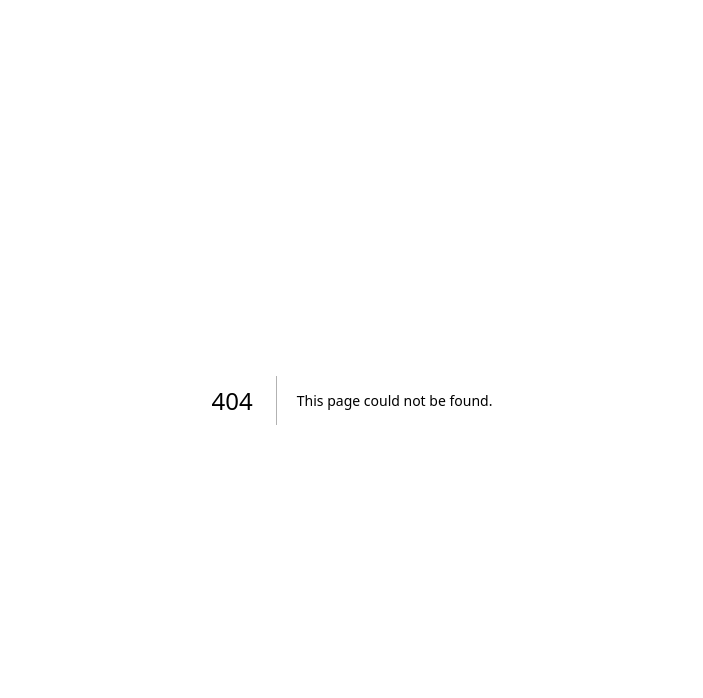
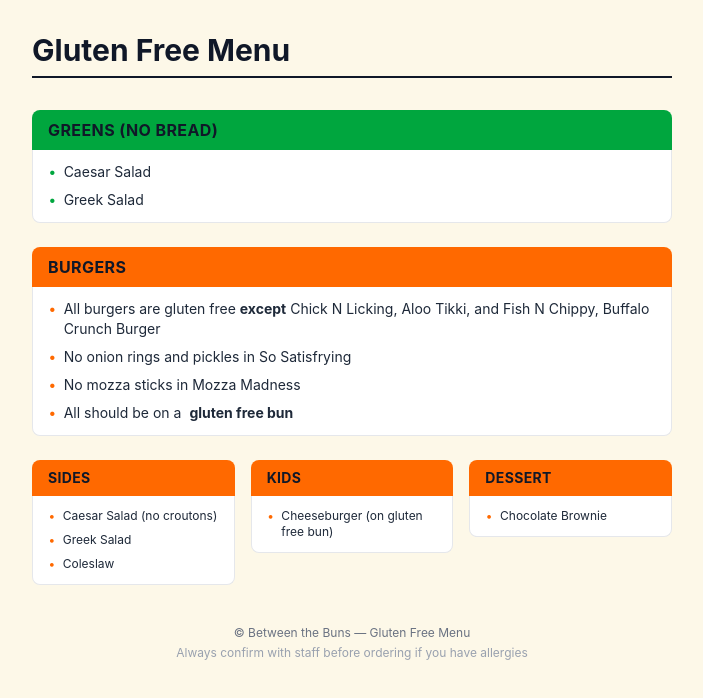
Before and after one commit to nosudoapt/foodsafety, a Next.js app: page /between-the-buns/gluten-free in a window 1280 px wide. Before the commit this address had no page. Shown: the top 698 px of the page, without its empty margins (288-991 px from the left). Built offline with nearby package versions, Linux system fonts and the light colour scheme.

Commit message:
Add Between the Buns Gluten Free Menu
- Greens section (Caesar Salad, Greek Salad)
- Burgers section with exceptions and modifications
- Sides, Kids, Dessert columns
- BTB branded with green/orange color scheme
- Updated BTB landing page

```diff
--- /dev/null
+++ b/src/app/between-the-buns/gluten-free/page.tsx
@@ -0,0 +1,140 @@
+"use client";
+
+export default function GlutenFreeMenuPage() {
+  return (
+    <div className="min-h-screen bg-[#fdf8e8]">
+      {/* Header */}
+      <div className="max-w-2xl mx-auto px-4 py-8">
+        <h1 className="text-3xl font-bold text-gray-900 border-b-2 border-gray-900 pb-2">
+          Gluten Free Menu
+        </h1>
+      </div>
+
+      <div className="max-w-2xl mx-auto px-4 pb-8 space-y-6">
+        {/* GREENS */}
+        <div>
+          <div className="bg-green-600 px-4 py-2 rounded-t-lg">
+            <h2 className="font-bold text-gray-900 uppercase tracking-wide">
+              Greens (No Bread)
+            </h2>
+          </div>
+          <div className="bg-white border border-gray-200 border-t-0 rounded-b-lg px-4 py-3">
+            <ul className="space-y-2">
+              <li className="flex items-start gap-2 text-sm text-gray-800">
+                <span className="text-green-600 font-bold">•</span>
+                Caesar Salad
+              </li>
+              <li className="flex items-start gap-2 text-sm text-gray-800">
+                <span className="text-green-600 font-bold">•</span>
+                Greek Salad
+              </li>
+            </ul>
+          </div>
+        </div>
+
+        {/* BURGERS */}
+        <div>
+          <div className="bg-orange-500 px-4 py-2 rounded-t-lg">
+            <h2 className="font-bold text-gray-900 uppercase tracking-wide">
+              Burgers
+            </h2>
+          </div>
+          <div className="bg-white border border-gray-200 border-t-0 rounded-b-lg px-4 py-3">
+            <ul className="space-y-2">
+              <li className="flex items-start gap-2 text-sm text-gray-800">
+                <span className="text-orange-500 font-bold">•</span>
+                <span>
+                  All burgers are gluten free <strong>except</strong> Chick N Licking, Aloo Tikki, and Fish N Chippy, Buffalo Crunch Burger
+                </span>
+              </li>
+              <li className="flex items-start gap-2 text-sm text-gray-800">
+                <span className="text-orange-500 font-bold">•</span>
+                No onion rings and pickles in So Satisfrying
+              </li>
+              <li className="flex items-start gap-2 text-sm text-gray-800">
+                <span className="text-orange-500 font-bold">•</span>
+                No mozza sticks in Mozza Madness
+              </li>
+              <li className="flex items-start gap-2 text-sm text-gray-800">
+                <span className="text-orange-500 font-bold">•</span>
+                All should be on a <strong>gluten free bun</strong>
+              </li>
+            </ul>
+          </div>
+        </div>
+
+        {/* Bottom 3 Columns */}
+        <div className="grid grid-cols-1 md:grid-cols-3 gap-4">
+          {/* SIDES */}
+          <div>
+            <div className="bg-orange-500 px-4 py-2 rounded-t-lg">
+              <h3 className="font-bold text-gray-900 uppercase tracking-wide text-sm">
+                Sides
+              </h3>
+            </div>
+            <div className="bg-white border border-gray-200 border-t-0 rounded-b-lg px-4 py-3">
+              <ul className="space-y-2">
+                <li className="flex items-start gap-2 text-xs text-gray-800">
+                  <span className="text-orange-500 font-bold">•</span>
+                  Caesar Salad (no croutons)
+                </li>
+                <li className="flex items-start gap-2 text-xs text-gray-800">
+                  <span className="text-orange-500 font-bold">•</span>
+                  Greek Salad
+                </li>
+                <li className="flex items-start gap-2 text-xs text-gray-800">
+                  <span className="text-orange-500 font-bold">•</span>
+                  Coleslaw
+                </li>
+              </ul>
+            </div>
+          </div>
+
+          {/* KIDS */}
+          <div>
+            <div className="bg-orange-500 px-4 py-2 rounded-t-lg">
+              <h3 className="font-bold text-gray-900 uppercase tracking-wide text-sm">
+                Kids
+              </h3>
+            </div>
+            <div className="bg-white border border-gray-200 border-t-0 rounded-b-lg px-4 py-3">
+              <ul className="space-y-2">
+                <li className="flex items-start gap-2 text-xs text-gray-800">
+                  <span className="text-orange-500 font-bold">•</span>
+                  Cheeseburger (on gluten free bun)
+                </li>
+              </ul>
+            </div>
+          </div>
+
+          {/* DESSERT */}
+          <div>
+            <div className="bg-orange-500 px-4 py-2 rounded-t-lg">
+              <h3 className="font-bold text-gray-900 uppercase tracking-wide text-sm">
+                Dessert
+              </h3>
+            </div>
+            <div className="bg-white border border-gray-200 border-t-0 rounded-b-lg px-4 py-3">
+              <ul className="space-y-2">
+                <li className="flex items-start gap-2 text-xs text-gray-800">
+                  <span className="text-orange-500 font-bold">•</span>
+                  Chocolate Brownie
+                </li>
+              </ul>
+            </div>
+          </div>
+        </div>
+
+        {/* Footer */}
+        <div className="text-center pt-4">
+          <p className="text-xs text-gray-500">
+            © Between the Buns — Gluten Free Menu
+          </p>
+          <p className="text-xs text-gray-400 mt-1">
+            Always confirm with staff before ordering if you have allergies
+          </p>
+        </div>
+      </div>
+    </div>
+  );
+}
--- a/src/app/between-the-buns/page.tsx
+++ b/src/app/between-the-buns/page.tsx
@@ -108,6 +108,21 @@ export default function BetweenTheBunsHome() {
               Allergen info for all bun types — Dairy, Egg, Gluten
             </p>
           </Link>
+
+          <Link
+            href="/between-the-buns/gluten-free"
+            className="bg-white rounded-xl p-6 border border-gray-200 hover:shadow-lg hover:border-red-300 transition-all group"
+          >
+            <div className="w-12 h-12 bg-green-100 rounded-xl flex items-center justify-center text-2xl mb-4">
+              🥗
+            </div>
+            <h3 className="font-semibold text-gray-900 group-hover:text-red-600 transition-colors">
+              Gluten Free Menu
+            </h3>
+            <p className="text-sm text-gray-600 mt-1">
+              Safe options for gluten-free and Celiac customers
+            </p>
+          </Link>
         </div>
 
         <div className="mt-8 text-center">
```
